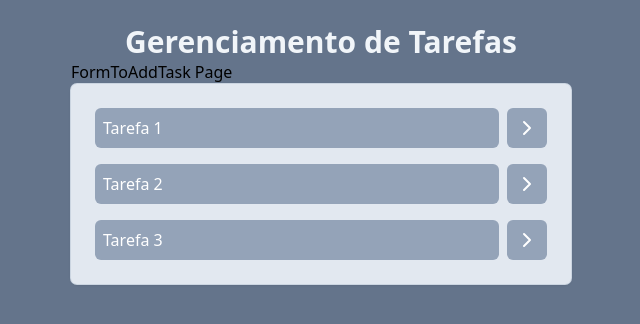
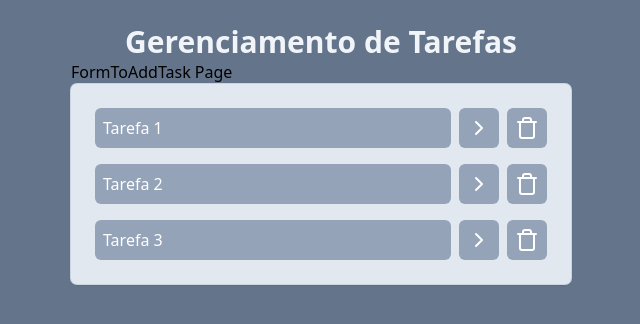
Before and after one commit to hector-oliveira/task-manager, a React (Vite) app: page / in a window 1280 px wide. Shown: the top 324 px of the page, without its empty margins (319-959 px from the left). Built offline with nearby package versions, Linux system fonts and the light colour scheme.

Commit message:
feat: function created - onTaskDelete

```diff
--- a/src/components/task-list.tsx
+++ b/src/components/task-list.tsx
@@ -1,25 +1,33 @@
-import { ChevronRight } from "lucide-react";
+import { ChevronRight, TrashIcon } from "lucide-react";
 import { TaskListProps } from "../App";
 
 interface TaskListComponentProps {
   tasks: TaskListProps[];
-  callFunction: (taskId: number) => void;
+  onUpdate: (taskId: number) => void;
+  onDelete: (taskId: number) => void;
 }
-function TaskList({ tasks, callFunction }: TaskListComponentProps) {
+
+function TaskList({ tasks, onUpdate, onDelete }: TaskListComponentProps) {
   return (
     <ul className="space-y-4 p-6 bg-slate-200 rounded-md shadow ring-1 ring-slate-300">
       {tasks.map((task) => (
         <li key={task.id} className="flex gap-2">
           <button
-            onClick={() => callFunction(task.id)}
-            className={`bg-slate-400 text-white text-left p-2 rounded-md w-full ${
+            onClick={() => onUpdate(task.id)}
+            className={`bg-slate-400 text-white text-left p-2 rounded-md w-full hover:bg-slate-500 ${
               task.isCompleted && "line-through"
             }`}
           >
             {task.title}
           </button>
-          <button className="bg-slate-400 p-2 rounded-md text-white">
+          <button className="bg-slate-400 p-2 rounded-md text-white hover:bg-slate-500">
             <ChevronRight />
+          </button>
+          <button
+            onClick={() => onDelete(task.id)}
+            className="bg-slate-400 p-2 rounded-md text-white hover:bg-slate-500"
+          >
+            <TrashIcon />
           </button>
         </li>
       ))}
```
